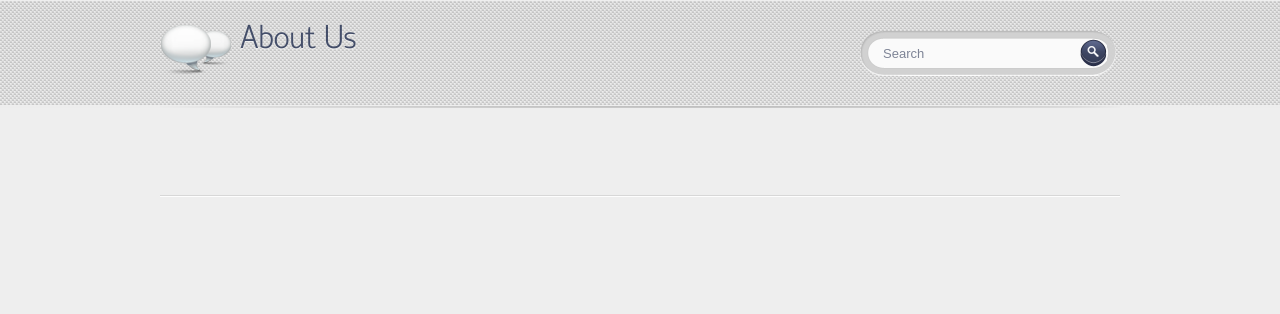
After one commit to freezmeinster/avagata-django, a Django app: template templates/landing/about_us.html in a window 1280 px wide. The commit adds this page. Shown: the part 91-405 px from the top of the page. Run offline with Django 3.2, Linux system fonts and the light colour scheme; the template is opened without the code that fills it, so the values that code supplies are empty; parts of the project's set-up code (start-up, migrations or seed data) failed here and were passed over.

Commit message:
bikin halaman buat about us dan download, konten dari halaman tersebut belum ada

```diff
--- a/apps/doc/views.py
+++ b/apps/doc/views.py
@@ -1 +1,5 @@
-# Create your views here.
+from django.shortcuts import render_to_response,redirect
+from django.template import RequestContext
+from landing.models import LandingConfig,Testimoni
+from random import randint
+from doc.models import Media, KategoriHalaman, HalamanDoc
--- a/apps/landing/urls.py
+++ b/apps/landing/urls.py
@@ -4,4 +4,6 @@ urlpatterns = patterns('landing.views',
     url(r'^$','index',name='landing_index'),
     url(r'^static/', 'static', name='landing_static'),
     url(r'^feature/(?P<feature_id>\d+)','read_feature',name='landing_read_feature'),
+    url(r'^about_us/', 'about_us', name='landing_about_us'),
+    url(r'^download/', 'download', name='landing_download'),
     )
--- a/asset/styles.css
+++ b/asset/styles.css
@@ -234,6 +234,11 @@ a {
 /* 1.4 Columns Styles */
 /*----------------------------------------------*/
 /* Containers */
+.container {
+	margin-left: auto;
+	margin-right: auto;
+	width: 960px;}
+
 .container_12 {
 	margin-left: auto;
 	margin-right: auto;
--- /dev/null
+++ b/templates/base_static.html
@@ -0,0 +1,44 @@
+{% include "header.html" %}
+{% load i18n %}
+<div class="welcome_bar">
+<!-- bar -->
+    <div class="container_12 bar">
+        <div class="bar-icon"><img src="/asset/images/icon_blog.png" width="72" height="60" alt="" /></div>
+        <div class="bar-title">
+            {% block breadcrumbs %}
+            {% endblock %}
+        </div>
+        <div class="bar-right">
+
+            <div id="search-2" class="widget-container widget_search">
+                <form method="get" id="searchform" action="">
+                    <div>
+                        <label class="screen-reader-text" for="s">Search for:</label>
+                        <input type="text" name="s" id="s" value="Search" onfocus="if (this.value == 'Search') {this.value = '';}" onblur="if (this.value == '') {this.value = 'Search';}" />
+                        <input type="submit" id="searchsubmit"  value="Search" onfocus="if (this.value == 'Search') {this.value = '';}" onblur="if (this.value == '') {this.value = 'Search';}" />
+                    </div>
+                </form>
+            </div>
+        </div>
+        <div class="clear"></div>
+    </div>
+<!--/ bar -->
+</div>
+
+<!-- middle body -->
+<div class="middle" id="sidebar_right">
+	<div class="container">
+            <div class="wrapper">
+                <div class="text">
+		  {% block content %}
+                  {% endblock %}
+   	        </div>
+            </div>
+
+
+
+	<div class="clear"></div>
+    </div>
+</div>
+<!--/ middle body -->
+{% include 'footer.html'%}
--- a/templates/header.html
+++ b/templates/header.html
@@ -67,10 +67,10 @@
                         <li class="last"><a href="#"><span>FAQ</span></a></li>
                     </ul>
               </li>
-	     <li class="menu-item"><a href="#"><span>{% trans 'Download' %}</span></a></li>
+	     <li class="menu-item"><a href="{% url landing_download %}"><span>{% trans 'Download' %}</span></a></li>
 	     <li class="menu-item"><a href="#"><span>{% trans 'Screenshot' %}</span></a></li>
 
-              <li class="last"><a href="#"><span>{% trans 'About us' %}</span></a></li>
+              <li class="last"><a href="{% url landing_about_us %}"><span>{% trans 'About us' %}</span></a></li>
        	  </ul>
         </div>
 <!--/ topmenu -->
--- /dev/null
+++ b/templates/landing/about_us.html
@@ -0,0 +1,16 @@
+{% extends 'base_static.html' %}
+{% load i18n %}
+{% block breadcrumbs %}
+    <h1>About Us</h1>
+{% endblock %}
+{% block content %}
+		<div class="post-item">
+                    <div class="post-title">
+                         <h2><a href=""></a></h2>
+                         <div class="entry">
+                         {{ about_us.konten|safe }}
+                         <div class="clear"></div>
+                         </div>
+                      </div>
+		</div>
+{% endblock %}
```
Also changed, not shown: apps/landing/views.py (+18 -0 lines), templates/landing/download.html (added, +16 -0 lines), apps/doc/admin.py (line endings or trailing spaces).
